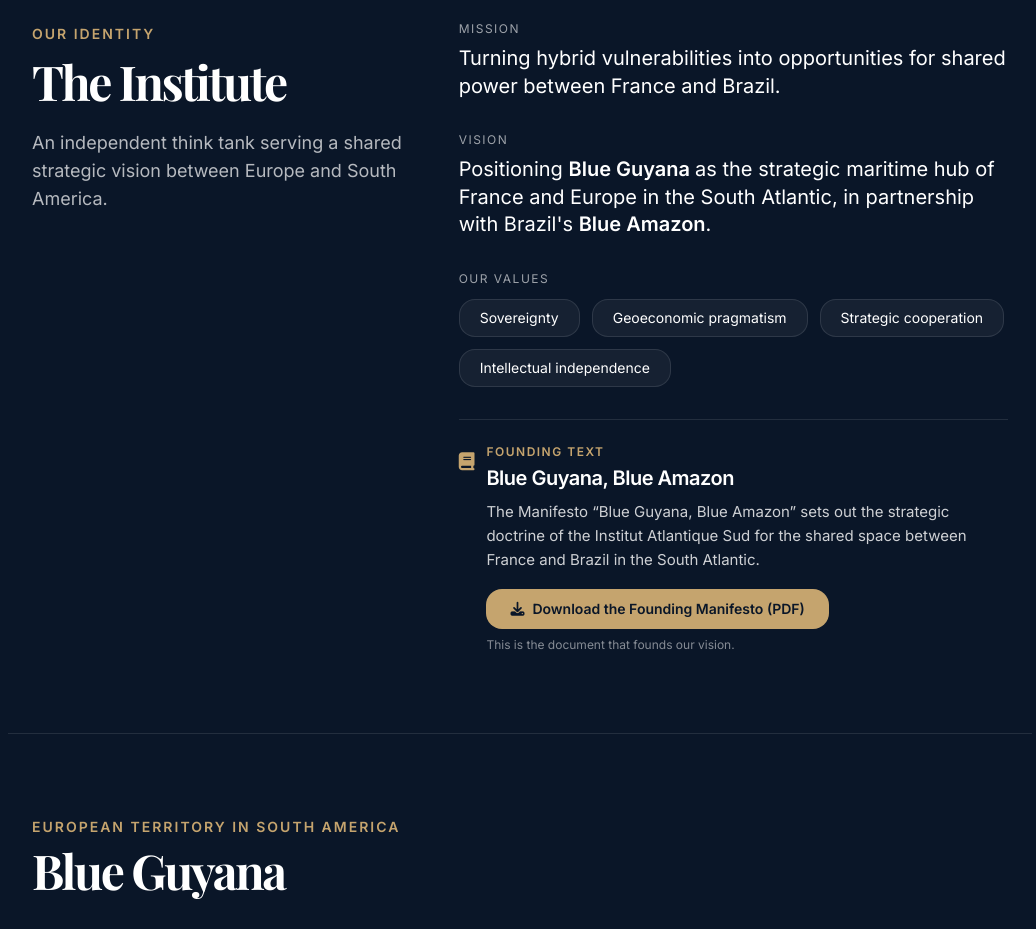
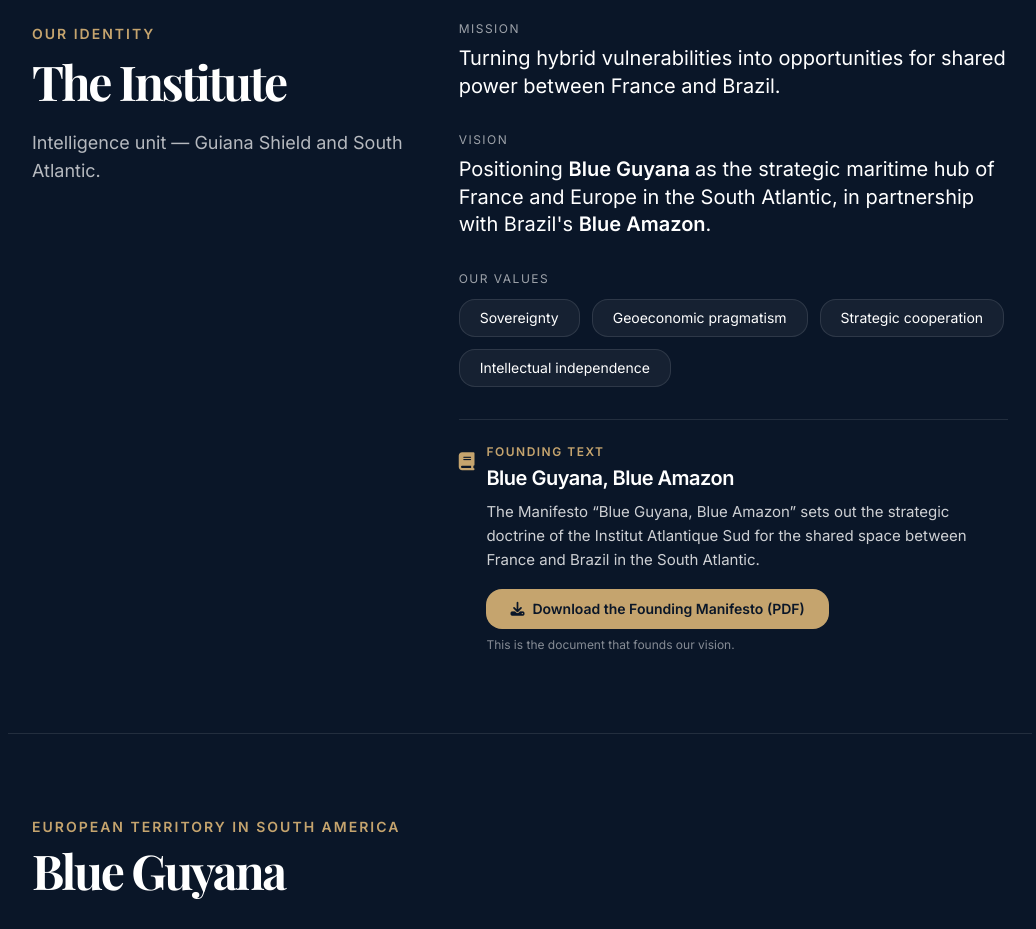
Before and after one commit to AntoineBachelinSena/institut-atlantique-sud, a plain HTML site: page en.html in a window 1280 px wide. Shown: the part 940-1869 px from the top of the page, without its empty margins (120-1156 px from the left). Drawn offline with nearby package versions, Linux system fonts and the light colour scheme.

Commit message:
Update en.html

```diff
--- a/en.html
+++ b/en.html
@@ -302,7 +302,7 @@
        The Institute
       </h2>
       <p class="text-white/70 text-lg">
-       An independent think tank serving a shared strategic vision between Europe and South America.
+       Intelligence unit — Guiana Shield and South Atlantic.
       </p>
      </div>
     </div>
```
